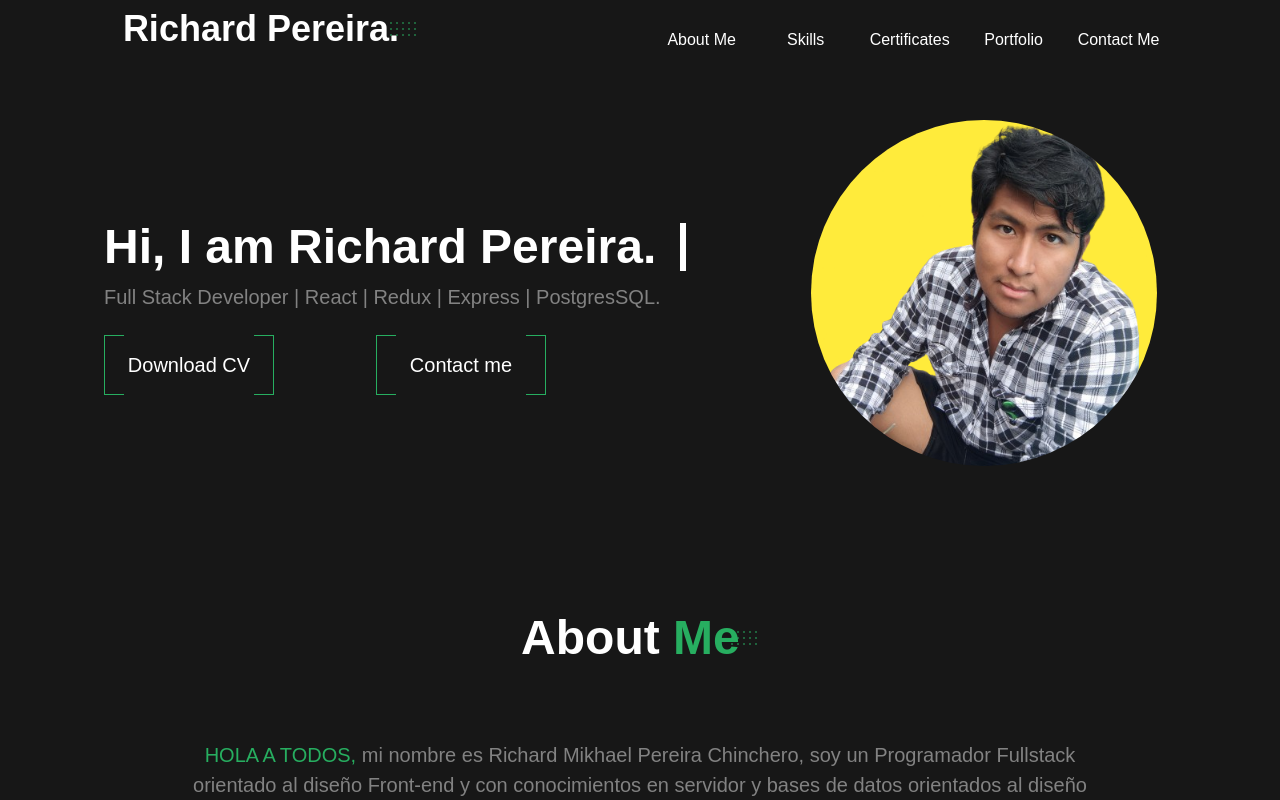
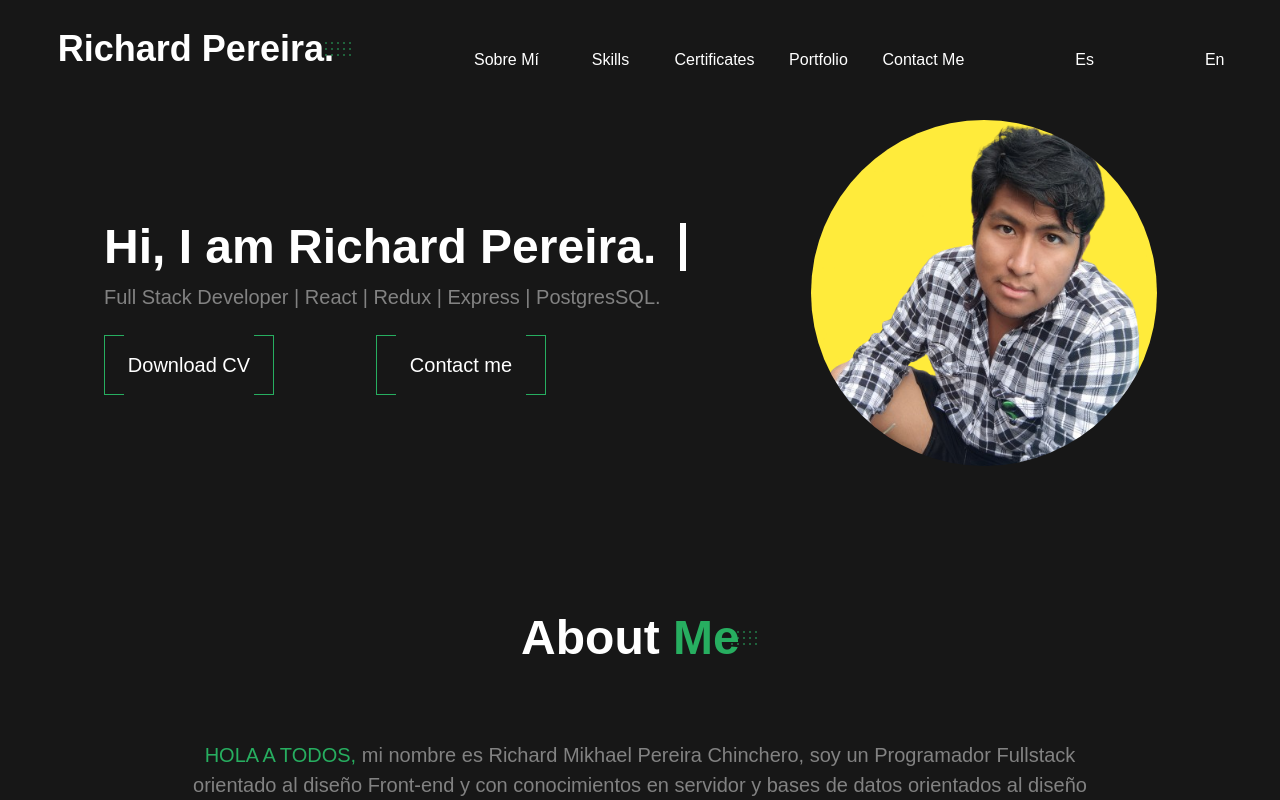
Before and after one commit to richrdPere/Portfolio-RMPCH, a React (Vite) app: page / in a window 1280 px wide. Shown: the top 800 px of the page. Built offline with nearby package versions, Linux system fonts and the light colour scheme.

Commit message:
9no commit del PROYECTO desde DOLORESPATA

```diff
--- a/package.json
+++ b/package.json
@@ -10,8 +10,12 @@
     "preview": "vite preview"
   },
   "dependencies": {
+    "@neiderruiz/translate-files": "^1.1.6",
+    "i18next": "^23.12.2",
+    "porfolio-rpmch": "file:",
     "react": "^18.3.1",
     "react-dom": "^18.3.1",
+    "react-i18next": "^15.0.0",
     "react-router-dom": "^6.25.1"
   },
   "devDependencies": {
--- a/src/PortfolioApp.jsx
+++ b/src/PortfolioApp.jsx
@@ -1,5 +1,5 @@
 // React
-import { useRef } from "react";
+import { useRef, useState } from "react";
 
 // Components (Componentes)
 import Header from "./components/Header";
@@ -14,13 +14,21 @@ import Herosection from "./components/Herosection";
 import Certificates from "./components/CertificatesMe/Certificates";
 import DarkMode from "./components/DarkMode/DarkMode";
 
+// Languages
+
+
 // Data (Datos)
 import { certificates } from "./data/certificates";
 
 function PortfolioApp() {
+  // Use states
+  const [language, setLanguage] = useState("es"); // Idioma predeterminado
 
+  const handleLanguageChange = () => {
+    setLanguage((prevLanguage) => (prevLanguage === "es" ? "en" : "es"));
+  };
 
-  // UseRef (Para refernciar elementos dentro del Lading Page)
+  // UseRef (Para referenciar elementos dentro del Lading Page)
 
   // 0.- PARA HERO SECTION
   const heroSectionRef = useRef(null);
@@ -84,9 +92,7 @@ function PortfolioApp() {
         ref={heroSectionRef}
       />
 
-      <Herosection
-        scrollToContact={scrollToContact}
-      />
+      <Herosection scrollToContact={scrollToContact} />
 
       <main>
         {/* 1.- About Me */}
--- a/src/components/Header.jsx
+++ b/src/components/Header.jsx
@@ -3,6 +3,9 @@ import React from "react";
 
 // React-router-dom
 import { useNavigate, Link } from "react-router-dom";
+
+// Languaje
+import { useTranslation } from "react-i18next";
 
 // eslint-disable-next-line react/display-name
 const Header = React.forwardRef((props, ref) => {
@@ -17,12 +20,15 @@ const Header = React.forwardRef((props, ref) => {
     scrollToCertificate,
   } = props;
 
+  // Languajes
+  const [t, i18n] = useTranslation("global")
+
   // Navigate
   const navigate = useNavigate();
 
   return (
     <section ref={ref}>
-      <header className="flex h-20 items-center justify-around bg-transparend fixed top-0 left-0 w-full z-50">
+      <header className="mt-5 flex h-20 items-center justify-around bg-transparend fixed top-0 left-0 w-full z-50">
         <button onClick={scrollToHeroSection} className="w-1/2 max-w-[300px]">
           {/* <img src="icons/logo.svg" className="block w-full" /> */}
           <header className="resume__subheader mt-5">
@@ -47,7 +53,7 @@ const Header = React.forwardRef((props, ref) => {
               onClick={scrollToAbout}
               className=" h-9 w-20 hover:text-green-color flex items-center justify-center relative  cursor-pointer  before:bg-green-color hover:rounded-b-none before:absolute before:-bottom-0 before:-left-0  before:block before:h-[4px] before:w-full before:origin-bottom-right before:scale-x-0 before:transition before:duration-300 before:ease-in-out hover:before:origin-bottom-left hover:before:scale-x-100"
             >
-              About Me
+              {t("header.about")}
             </button>
           </li>
 
@@ -96,6 +102,9 @@ const Header = React.forwardRef((props, ref) => {
             </button>
           </li>
         </ul>
+
+        <button onClick={() => i18n.changeLanguage("es")}>Es</button>
+        <button onClick={() => i18n.changeLanguage("en")}>En</button>
       </header>
     </section>
   );
--- /dev/null
+++ b/src/data/traducciones.js
@@ -0,0 +1,165 @@
+export const translations = {
+  // ENGLISH
+  en: {
+    // Header
+    about: "About Me",
+    skills: "Skills",
+    certificates: "Certificates",
+    curriculum: "Curriculum",
+    contact: "Contact Me",
+
+    //Hero Section
+    greeting: "Hi, I am Richard Pereira.",
+    cv: "Download CV",
+    contactMe: "Contact Me",
+    thanks: "Thanks you!",
+
+    // About
+    titleAbout: "About Me",
+    Paragraph: [
+      {
+        firstParagraph:
+          "HELLO EVERYONE, my name is Richard Mikhael Pereira Chinchero, I am a Fullstack Programmer focused on Front-end design and with knowledge in server and databases focused on Back-end design. I have experience in multiple tools and technologies such as Javascript, React, Redux, Node.js, SQL, CSS and Python. Although my focus is oriented towards Front-End development, I have solid skills in the Back-End part.",
+        secondParagraph:
+          "I stand out for being a calm, proactive and responsible person with a great ability to work in a team, share my knowledge and learn new things. My time as a professional intern in Information Technology offices in some companies has allowed me to develop skills to inform, communicate, obtain a centralized focus when solving problems and accomplish tasks.",
+        thriedParagraph:
+          "I want to continue growing professionally, learn new things, face new challenges and contribute to the success of the projects I participate in. I am always exploring better alternatives and practicing my Web Development skills.",
+      },
+    ],
+    // Skills
+    titleSkills: "My Skills",
+
+    // Certificates
+    titleCertificates: "My Certificates",
+    certificatesName: [
+      "Basic and General Electronics",
+      "PC Repair from Zero to Expert",
+      "Data Carving",
+      "Web Scraping Master Course: Extracting Data from the Web",
+      "Laptop Repair Course",
+      "RPA - Master in Process Automation with UiPath [2023]",
+      "Technical Support for Computers in Corporate Environments",
+      "Cybersecurity Audit with NIST",
+      "Database, SQL and MYSQL",
+      "Full Stack Development",
+    ],
+    certificatesCategory: [
+      {
+        web_programming: "Web programming",
+        databases: "Databases",
+        cybersegurity: "Cybersecurity",
+        technical_support: "Technical support",
+        rpa_programming: "RPA programming",
+        python_programming: "Python programming",
+      },
+    ],
+    certificatesMonth: [
+      {
+        january: "of January",
+        february: "of February",
+        march: "of March",
+        april: "of April",
+        may: "of May",
+        june: "of June",
+        july: "of July",
+        august: "of August",
+        september: "of September",
+        october: "of October",
+        november: "of November",
+        december: "of December",
+      },
+    ],
+
+    // Portfolio
+
+    // Contacts
+    titleContact: "Get in Touch me - Contacts",
+    nameContact: "Name",
+    emailContact: "Email",
+    messageContact: "Message",
+    buttonMessage: "Contact Me",
+    subTitleContact: "Or check my Social Webs",
+  },
+  // SPANISH
+  es: {
+    // Header
+    about: "Sobre Mí",
+    skills: "Habilidades",
+    certificates: "Certificados",
+    curriculum: "Portafolio",
+    contact: "Contáctame",
+
+    //Hero Section
+    greeting: "Hola, soy Richard Pereira.",
+    cv: "Descargar CV",
+    contactMe: "Contáctame",
+    thanks: "Gracias!",
+
+    // About
+    titleAbout: "Sobre Mí",
+    Paragraph: [
+      {
+        firstParagraph:
+          "HOLA A TODOS, mi nombre es Richard Mikhael Pereira Chinchero, soy un Programador Fullstack orientado al diseño Front-end y con conocimientos en servidor y bases de datos orientados al diseño Back-end. Poseo experiencia en múltiples herramientas y tecnologías como Javascript, React, Redux, Node.js, SQL, CSS y python. Aunque mi enfoque está orientado al desarrollo Front-End, con habilidades sólidas en la parte de Back-End.",
+        secondParagraph:
+          "Me descaco por ser una persona tranquila, proactiva y responsable con una gran capacidad para trabajar en equipo, compartir mis conocimientos y aprender nuevas cosas. Mi tiempo como practicante profesional en oficinas de Tecnologías de la Información en algunas empresas me ha permitido desarrollar habilidades para informar, comunicar, obtener enfoque centralizado al momento de resolver problemas y cumplir con las tareas.",
+        thriedParagraph:
+          "Deseo seguir creciendo profesionalmente, conocer nuevas cosas, enfrentar nuevos desafios y contribuir al exito de los proyectos en los que participe. Estoy siempre explorando mejores alternativas y practicando mis habilidades de Desarrollo Web.",
+      },
+    ],
+
+    // Skills
+    titleSkills: "Mis Habilidades",
+
+    // Certificates
+    titleCertificates: "Mis Certificados",
+    certificatesName: [
+      "Electronica Básica y General",
+      "Reparación de PC de cero a Experto",
+      "Recuperación de Datos",
+      "Curso maestro de Web Scraping: Extracción de Datos de la Web",
+      "Curso de Reparación de Laptops",
+      "RPA - Máster Automatizacion de Procesos con UiPath [2023]",
+      "Soporte Técnico a Computadoras en Entornos Corporativos",
+      "Auditoria de Ciberseguridad con NIST",
+      "Base de Datos, SQL y MYSQL",
+      "Desarrollo Full Stack",
+    ],
+    certificatesCategory: [
+      {
+        web_programming: "Desarollo Web",
+        databases: "Bases de Datos",
+        cybersegurity: "Ciberseguridad",
+        technical_support: "Soporte Técnico",
+        rpa_programming: "Programación RPA",
+        python_programming: "Desarrollo Python",
+      },
+    ],
+    certificatesMonth: [
+      {
+        january: "de Enero",
+        february: "de Frebrero",
+        march: "de Marzo",
+        april: "de Abril",
+        may: "de Mayo",
+        june: "de Junio",
+        july: "de Julio",
+        august: "de Agosto",
+        september: "de Setiembre",
+        october: "de Octubre",
+        november: "de Noviembre",
+        december: "de Diciembre",
+      },
+    ],
+
+    // Portfolio
+
+    // Contacts
+    titleContact: "Ponte en contaco conmigo - Contactos",
+    nameContact: "Nombre",
+    emailContact: "Correo lectrónico",
+    messageContact: "Mensaje",
+    buttonMessage: "Contáctame",
+    subTitleContact: "O revisa mis Redes Sociales",
+  },
+};
--- a/src/main.jsx
+++ b/src/main.jsx
@@ -5,10 +5,32 @@ import "./css/estillos.css";
 import "./index.css";
 import { BrowserRouter } from "react-router-dom";
 
+// Language
+import { I18nextProvider } from "react-i18next";
+import i18next from "i18next";
+
+import globalEs from "./translations/es/global.json";
+import globalEn from "./translations/en/global.json";
+
+i18next.init({
+  interpolation: { escapeValue: false },
+  lng: "es",
+  resources: {
+    es: {
+      global: globalEs,
+    },
+    en: {
+      global: globalEn,
+    }
+  },
+});
+
 ReactDOM.createRoot(document.getElementById("root")).render(
   <BrowserRouter>
-    <React.StrictMode>
-      <PortfolioApp />
-    </React.StrictMode>
+    <I18nextProvider i18n={i18next}>
+      <React.StrictMode>
+        <PortfolioApp />
+      </React.StrictMode>
+    </I18nextProvider>
   </BrowserRouter>
 );
--- /dev/null
+++ b/src/translations/en/global.json
@@ -0,0 +1,10 @@
+{
+  "header": {
+    "about": "About Me",
+    "skills": "Skills",
+    "certificates": "Certificates",
+    "curriculum": "Curriculum",
+    "portfolio": "Portfolio",
+    "contact": "Contact Me"
+  }
+}
--- /dev/null
+++ b/src/translations/es/global.json
@@ -0,0 +1,10 @@
+{
+  "header": {
+    "about": "Sobre Mí",
+    "skills": "Habilidades",
+    "certificates": "Certificados",
+    "curriculum": "Curriculum",
+    "portfolio": "Portafolio",
+    "contact": "Contáctame"
+  }
+}
--- /dev/null
+++ b/src/translations/index.js
@@ -0,0 +1,13 @@
+import en from 'locales/translations/en.json';
+import es from 'locales/translations/es.json';
+import it from 'locales/translations/it.json';
+const resources = {
+    es: {
+        translation: es
+    },
+    en: {
+        translation: en
+    },
+}
+
+export default resources;
```
Also changed, not shown: src/components/Dropdown-lang/Dropdown-lang.jsx (added, +52 -0 lines), src/data/certificates.js (+12 -12 lines), 1 other file (tests, documents, lock files or other folders).
